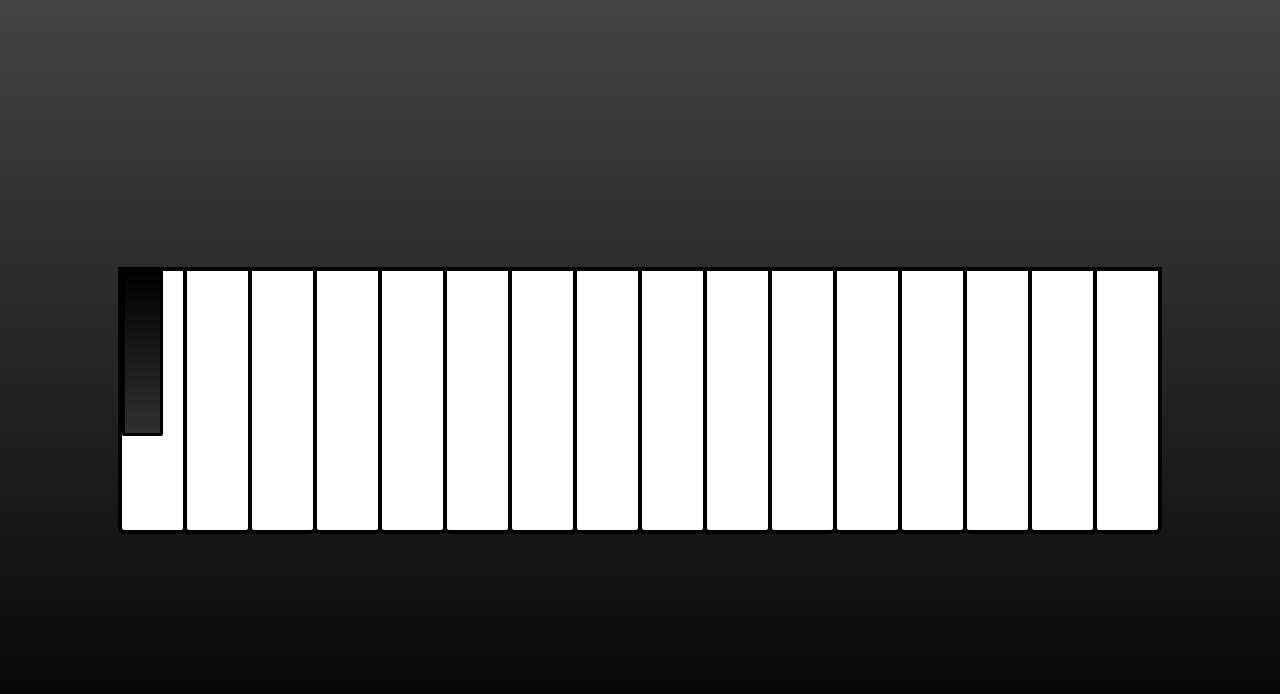
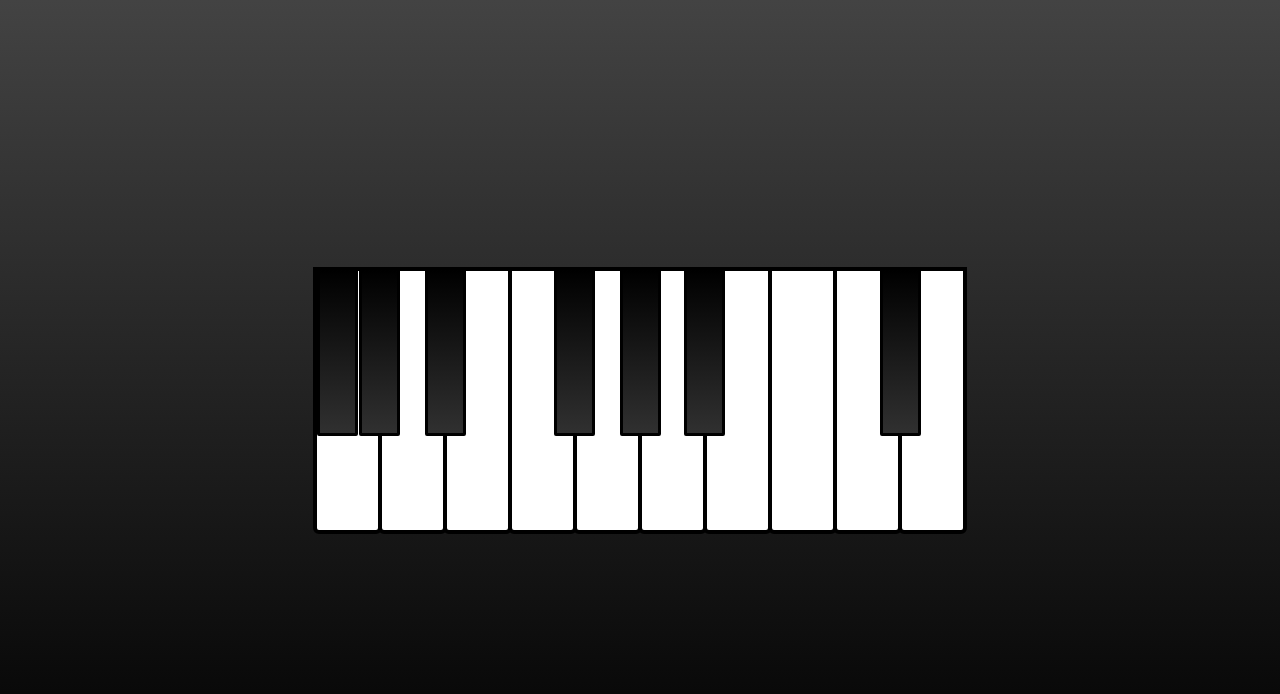
Before and after one commit to HildaXu/Virtual_Cat_Piano, a plain HTML site: page index.html in a window 1280 px wide. Drawn offline with Linux system fonts and the light colour scheme.

Commit message:
Update index.html

```diff
--- a/index.html
+++ b/index.html
@@ -8,24 +8,23 @@
 
 <body>
   <div class="piano">
+
     <button class="white-key C3-key"></button>
-    <button class="black-key C#-key"></button>
+    <button class="black-key Db3-key"></button>
     <button class="white-key D3-key"></button>
-    <button class="white-key D#-key"></button>
+    <button class="black-key Eb3-key"></button>
     <button class="white-key E3-key"></button>
-
     <button class="white-key F3-key"></button>
-    <button class="white-key F#-key"></button>
+    <button class="black-key Gb3-key"></button>
     <button class="white-key G3-key"></button>
-    <button class="white-key G#-key"></button>
+    <button class="black-key Ab3-key"></button>
     <button class="white-key A3-key"></button>
-    <button class="white-key A#-key"></button>
+    <button class="black-key Bb3-key"></button>
     <button class="white-key B3-key"></button>
-
     <button class="white-key C4-key"></button>
-    <button class="white-key C4#-key"></button>
+    <button class="black-key Db4-key"></button>
     <button class="white-key D4-key"></button>
-    <button class="white-key D4#-key"></button>
+    <button class="black-key Eb4-key"></button>
     <button class="white-key E4-key"></button>
 
   </div>
```
